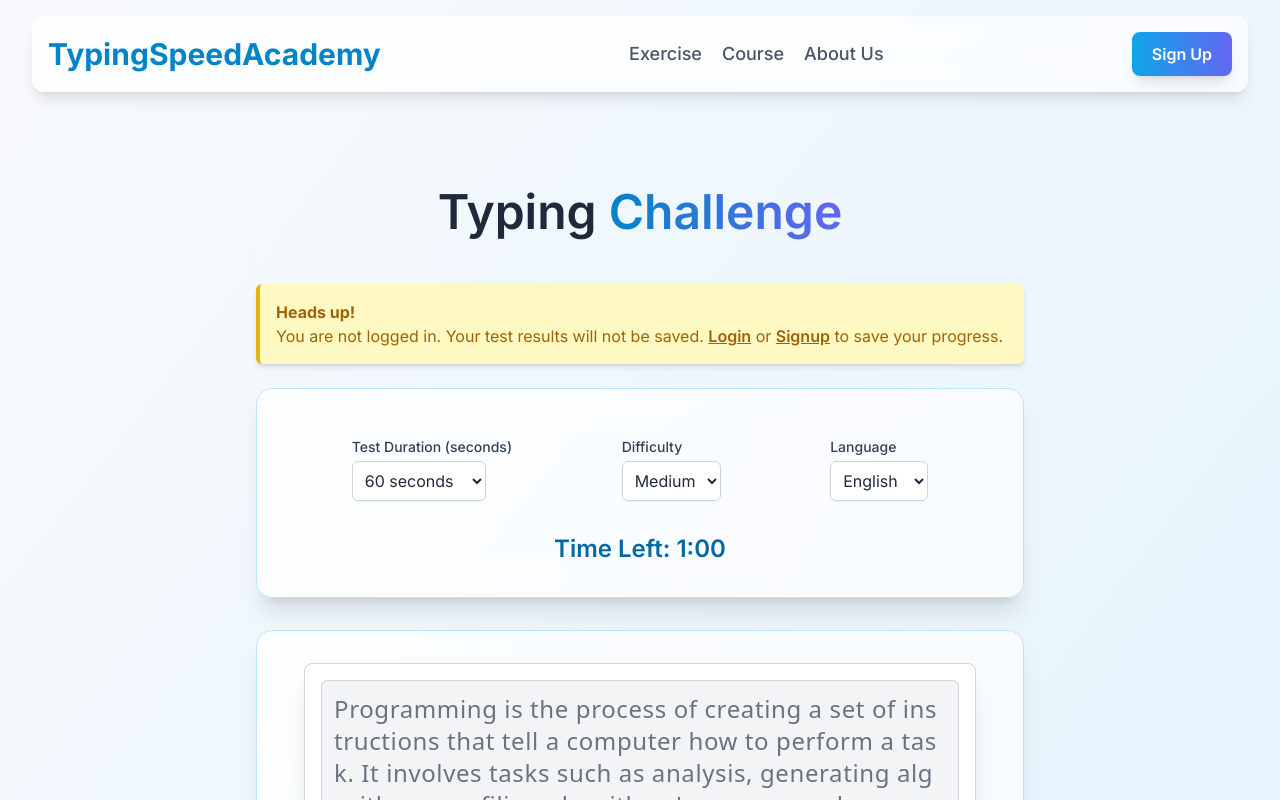
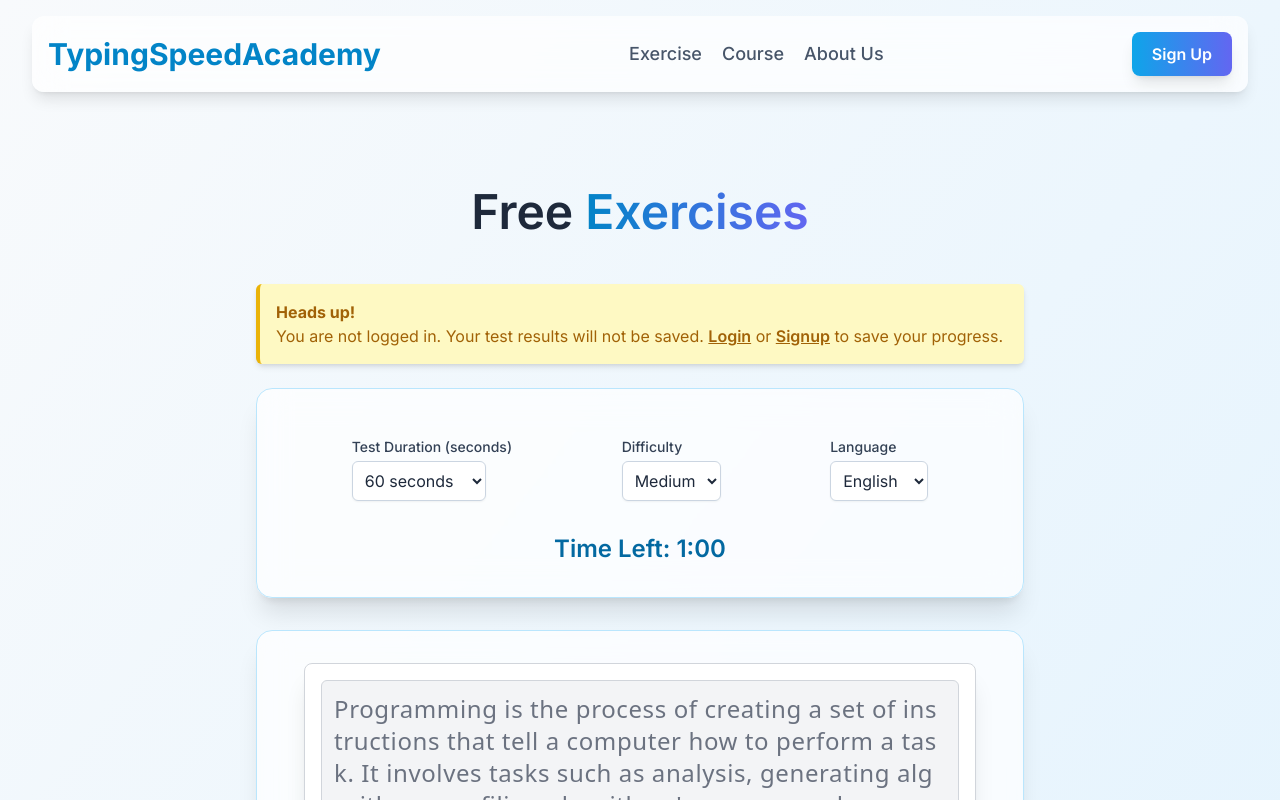
Before and after one commit to typingspeedacademy/typingspeedacadem, a Next.js app: page /typing-test in a window 1280 px wide. Shown: the top 800 px of the page. Built offline with nearby package versions, Linux system fonts and the light colour scheme.

Commit message:
Add files via upload

```diff
--- a/src/app/typing-test/page.tsx
+++ b/src/app/typing-test/page.tsx
@@ -204,7 +204,7 @@ const TypingTestPage = () => {
   return (
     <div className="container mx-auto px-4 sm:px-6 py-8 sm:py-12 min-h-screen flex flex-col items-center">
       <h1 className="text-4xl sm:text-5xl font-semibold text-center text-slate-800 mb-8 sm:mb-12">
-        Typing <span className="text-transparent bg-clip-text bg-gradient-to-r from-sky-600 to-indigo-500">Challenge</span>
+        Free <span className="text-transparent bg-clip-text bg-gradient-to-r from-sky-600 to-indigo-500">Exercises</span>
       </h1>
       {/* Add a message if user is not logged in */}
       {!user && (
```
